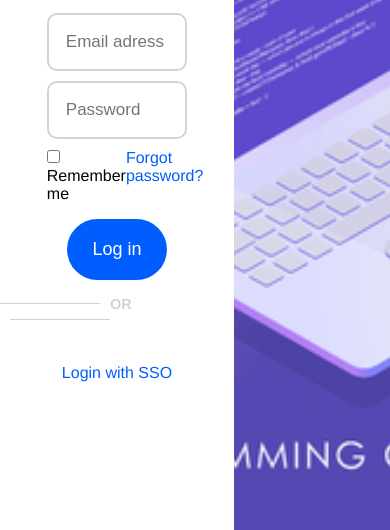
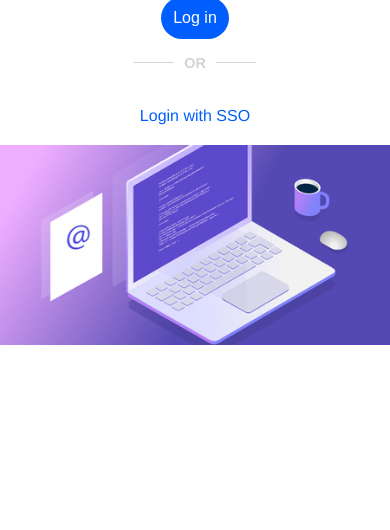
Before and after one commit to kyler004/HTML-and-CSS, a plain HTML site: page Remote Login/index.html in a window 390 px wide. Shown: the part 314-844 px from the top of the page. Drawn offline with Linux system fonts and the light colour scheme.

Commit message:
Added responsive features and animations

```diff
--- a/Remote Login/style.css
+++ b/Remote Login/style.css
@@ -107,3 +107,87 @@ h2:after {
     width: 40%;
     height: 100vh;
 }
+
+/* Responsiveness */
+@media (max-width: 900px) {
+    body {
+        flex-direction: column;
+    }
+    .col-1, .col-2 {
+        width: 100%;
+        height: 50vh;
+    }
+    .col-2 {
+        min-height: 250px;
+    }
+    form {
+        width: 90%;
+    }
+}
+
+@media (max-width: 600px) {
+    .col-1, .col-2 {
+        height: auto;
+        min-height: 200px;
+        padding: 20px 0;
+    }
+    .logo {
+        font-size: 1.2rem;
+        padding: 10px;
+    }
+    form input, button {
+        font-size: 1rem;
+        padding: 12px;
+    }
+    h2::before, h2:after {
+        width: 40px;
+    }
+}
+
+/* Animations */
+
+.col-1, .col-2 {
+    transition: width 0.5s cubic-bezier(.68,-0.55,.27,1.55), height 0.5s cubic-bezier(.68,-0.55,.27,1.55);
+}
+
+form input, button {
+    transition: box-shadow 0.3s, border-color 0.3s, background 0.3s;
+}
+
+form input:focus {
+    border-color: #005eff;
+    box-shadow: 0 0 0 2px #005eff33;
+}
+
+button:hover {
+    background: linear-gradient(90deg, #005eff 60%, #004ed5 100%);
+    box-shadow: 0 4px 20px #005eff33;
+    cursor: pointer;
+}
+
+.logo {
+    animation: fadeInLogo 1s ease;
+}
+
+@keyframes fadeInLogo {
+    from { opacity: 0; transform: scale(0.8);}
+    to { opacity: 1; transform: scale(1);}
+}
+
+.col-1 {
+    animation: slideInLeft 1s cubic-bezier(.68,-0.55,.27,1.55);
+}
+
+@keyframes slideInLeft {
+    from { opacity: 0; transform: translateX(-50px);}
+    to { opacity: 1; transform: translateX(0);}
+}
+
+.col-2 {
+    animation: slideInRight 1s cubic-bezier(.68,-0.55,.27,1.55);
+}
+
+@keyframes slideInRight {
+    from { opacity: 0; transform: translateX(50px);}
+    to { opacity: 1; transform: translateX(0);}
+}
```
